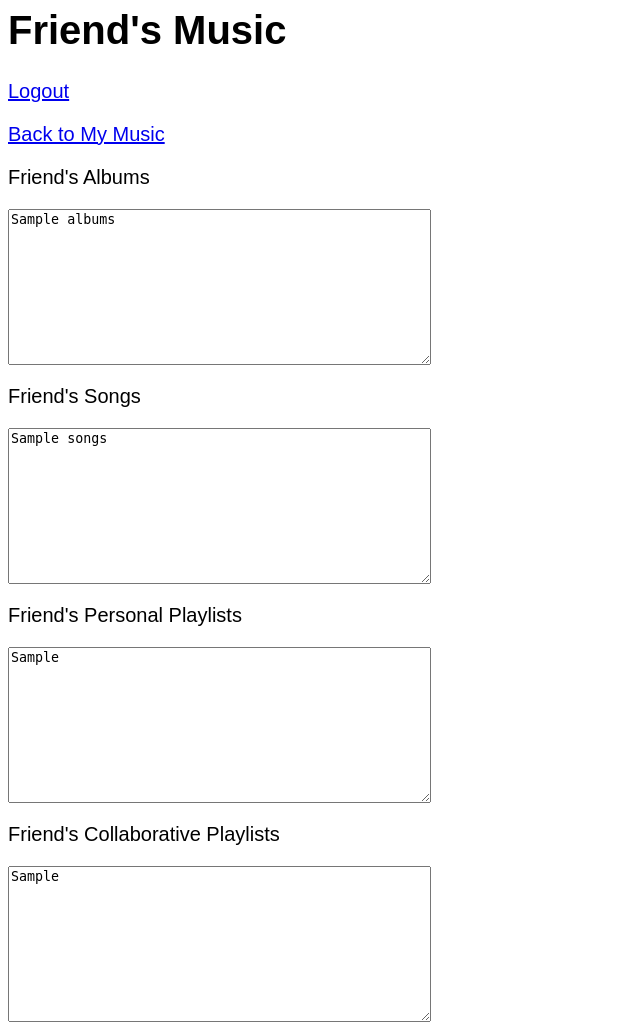
After one commit to ryanbrand/music_database, a Flask app: template webserver/templates/homepage_friends.html in a window 1280 px wide. The commit adds this page. Shown: the whole page, without its empty margins (0-640 px from the left). Run offline with Flask 2, Linux system fonts and the light colour scheme; the template is opened without the code that fills it: most values are stand-ins (such as "Sample title", 1, 10 or a date in 2020); parts of the project's set-up code (start-up, migrations or seed data) failed here and were passed over.

Commit message:
Added ability to view music of someone who has added user as a friend

```diff
--- a/webserver/server.py
+++ b/webserver/server.py
@@ -152,6 +152,52 @@ def homepage():
   context = dict(songs=song_titles, albums=album_titles, private_playlists=priv_playlist_titles, collaborative_playlists=coll_playlist_titles, friend_playlists=friend_playlist_titles, friends=friend_names, added_me=added_me_names)
 
   return render_template("homepage.html", **context)
+
+
+@app.route('/view_friend', methods=['POST'])
+def view_friend():
+  """
+  Query database for relevant user data and render on homepage template
+  """
+  friendid = request.form['friend_id']
+  try:
+    result = g.conn.execute("SELECT * FROM are_friends f WHERE f.userid_1=%s AND f.userid_2=%s", friendid, current_app.user_id)
+    print(current_app.user_id)
+    if len(list(result)) != 0:
+      # Obtain user albums from database
+      albums_result = g.conn.execute("SELECT album_title, artist_name FROM album_saved_by a, artists t WHERE a.userid=%s AND a.artistid=t.artistid;", friendid)
+      album_titles = ''
+      for a in albums_result:
+        album_titles = album_titles + str(a['album_title']) + ' by ' + str(a['artist_name']) + '\n'
+      albums_result.close()
+
+      # Obtain user songs from database
+      songs_result = g.conn.execute("SELECT song_title, album_title, artist_name FROM song_saved_by s, artists t WHERE s.userid=%s AND s.artistid=t.artistid;", friendid)
+      song_titles = ''
+      for s in songs_result:
+        song_titles = song_titles + str(s['song_title']) + ' from ' + str(s['album_title']) + ' by ' + str(s['artist_name']) + '\n'
+      songs_result.close()
+
+      # Obtain user playlists from database (private)
+      priv_playlists_result = g.conn.execute("SELECT playlist_name FROM private_playlists p WHERE p.userid=%s;", friendid)
+      priv_playlist_titles = ''
+      for p in priv_playlists_result:
+        priv_playlist_titles = priv_playlist_titles + str(p['playlist_name']) + '\n'
+      priv_playlists_result.close()
+
+      # Obtain user playlists from database (collaborative)
+      coll_playlists_result = g.conn.execute("SELECT playlist_name FROM collaborative_playlists p WHERE p.userid=%s;", friendid)
+      coll_playlist_titles = ''
+      for p in coll_playlists_result:
+        coll_playlist_titles = coll_playlist_titles + str(p['playlist_name']) + '\n'
+      coll_playlists_result.close()
+
+      context = dict(songs=song_titles, albums=album_titles, personal_playlists=priv_playlist_titles, collaborative_playlists = coll_playlist_titles)
+      return render_template('/homepage_friends.html', **context)
+    else:
+      return render_template('view_friend_fail.html')
+  except Exception as e:
+    return render_template('view_friend_fail.html')
 
 @app.route('/add_new_user', methods=['POST'])
 def add_new_user():
--- /dev/null
+++ b/webserver/templates/homepage_friends.html
@@ -0,0 +1,37 @@
+<html>
+  <style>
+    body{
+      font-size: 15pt;
+      font-family: arial;
+    }
+  </style>
+
+
+<body>
+  <h1>Friend's Music</h1>
+
+<p><a href="logout">Logout</a></p>
+
+<p> <a href="homepage">Back to My Music</a></p>
+
+<p>Friend's Albums</p>
+<textarea readonly name="saved_albums"
+   rows="10" cols="50">{{albums}}</textarea>
+
+<p>Friend's Songs</p>
+<textarea readonly name="saved_songs"
+   rows="10" cols="50">{{songs}}</textarea>
+
+<p>Friend's Personal Playlists</p>
+<textarea readonly name="public_playlists"
+   rows="10" cols="50">{{personal_playlists}}</textarea>
+
+<p>Friend's Collaborative Playlists</p>
+<textarea readonly name="public_playlists"
+   rows="10" cols="50">{{collaborative_playlists}}</textarea>
+
+
+</body>
+
+
+</html>
```
Also changed, not shown: webserver/templates/homepage.html (+7 -1 lines), webserver/templates/view_friend_fail.html (added, +20 -0 lines).
